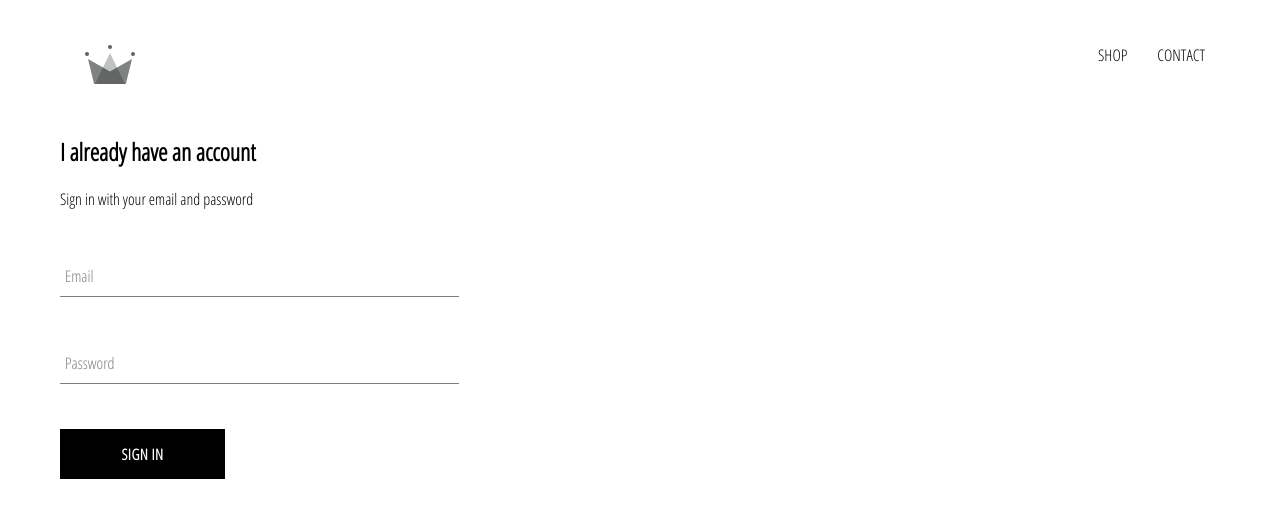
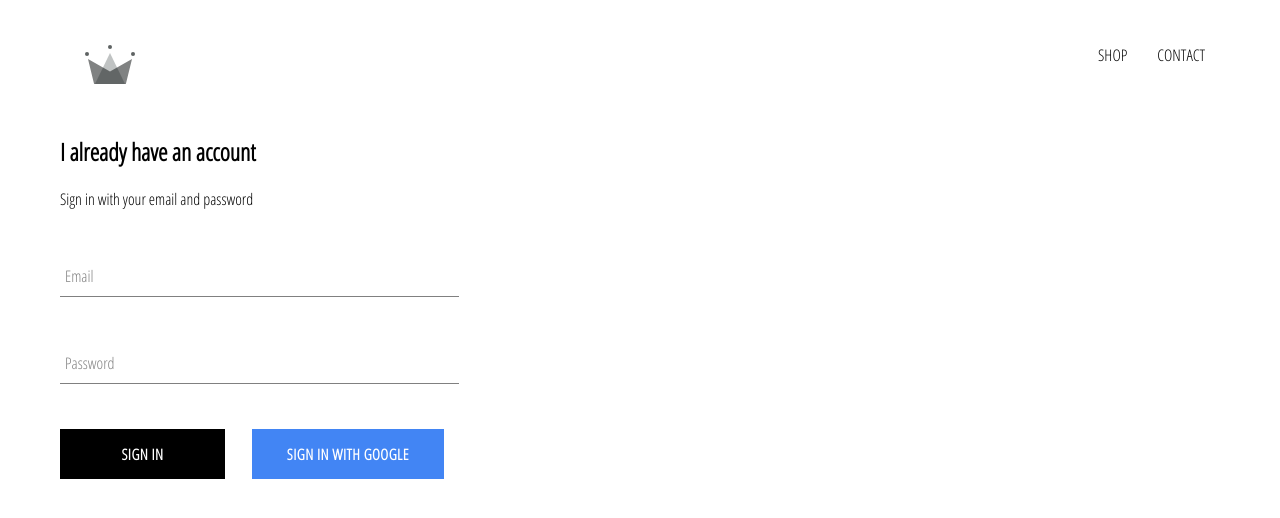
Before and after one commit to tiborkosa/crn-clothing, a React (Create React App) app: page /signin in a window 1280 px wide. Shown: the top 518 px of the page. Built offline with nearby package versions, Linux system fonts and the light colour scheme.

Commit message:
Added firebase authentication and modified the custom button style

```diff
--- a/package.json
+++ b/package.json
@@ -6,6 +6,7 @@
     "@testing-library/jest-dom": "^5.11.9",
     "@testing-library/react": "^11.2.5",
     "@testing-library/user-event": "^12.7.1",
+    "firebase": "^8.2.9",
     "node-sass": "^5.0.0",
     "react": "^17.0.1",
     "react-dom": "^17.0.1",
--- a/src/components/custom-button/custom-button.component.jsx
+++ b/src/components/custom-button/custom-button.component.jsx
@@ -2,8 +2,11 @@ import React from 'react';
 
 import './custom-button.style.scss';
 
-const CustomButton = ({ children, ...otherProps }) => (
-    <button className="custom-button" {...otherProps}>
+const CustomButton = ({ children, isGoogleSignIn, ...otherProps }) => (
+    <button
+        className={`${isGoogleSignIn ? 'google-sign-in' : ''} custom-button`}
+        {...otherProps}
+    >
         {children}
     </button>
 );
--- a/src/components/custom-button/custom-button.style.scss
+++ b/src/components/custom-button/custom-button.style.scss
@@ -3,7 +3,7 @@
     width: auto;
     height: 50px;
     letter-spacing: 0.5px;
-    line-height: 50px;
+    /*line-height: 50px;*/
     padding: 0 35px 0 35px;
     font-size: 15px;
     background-color: black;
@@ -19,4 +19,13 @@
       color: black;
       border: 1px solid black;
     }
+    &.google-sign-in {
+      background-color: #4285f4;
+      color: white;
+
+      &:hover {
+        background-color: #357ae8;
+        border: none;
+      }
+    }
   }
--- a/src/components/sign-in/sign-in.component.jsx
+++ b/src/components/sign-in/sign-in.component.jsx
@@ -2,7 +2,7 @@ import React from 'react';
 
 import FormInput from '../form-input/form-input.component';
 import CustomButton from '../custom-button/custom-button.component';
-
+import {signInWithGoogle} from '../../firebase/firebase.util';
 import './sign-in.style.scss';
 
 class SignIn extends React.Component {
@@ -47,7 +47,12 @@ class SignIn extends React.Component {
                         value= {this.state.password}
                         handleChange={this.handleChange}
                         required />
-                    <CustomButton type='submit'>Sign in</CustomButton>
+                    <div className='buttons'>
+                        <CustomButton type='submit'> Sign in </CustomButton>
+                        <CustomButton onClick={signInWithGoogle} isGoogleSignIn >
+                        Sign in with Google
+                        </CustomButton>
+                    </div>
                 </form>
             </div>
         )
--- a/src/components/sign-in/sign-in.style.scss
+++ b/src/components/sign-in/sign-in.style.scss
@@ -6,4 +6,8 @@
     .title {
         margin: 10px 0;
     }
+    .buttons {
+        display: flex;
+        justify-content: space-between;
+      }
 }
--- /dev/null
+++ b/src/firebase/firebase.util.js
@@ -0,0 +1,25 @@
+import firebase from 'firebase/app';
+
+import 'firebase/firestore';
+import 'firebase/auth';
+
+const config = {
+    apiKey: "AIzaSyAwrwUU3WOtnKOUFEd_t4XnZdLcCEj7bvk",
+    authDomain: "crn-db-a1ac0.firebaseapp.com",
+    projectId: "crn-db-a1ac0",
+    storageBucket: "crn-db-a1ac0.appspot.com",
+    messagingSenderId: "660342838402",
+    appId: "1:660342838402:web:1fb99224c2c52130be509b",
+    measurementId: "G-X93PD990PJ"
+  };
+
+  firebase.initializeApp(config);
+
+  export const auth = firebase.auth();
+  export const firestore = firebase.firestore();
+
+  const provider = new firebase.auth.GoogleAuthProvider();
+  provider.setCustomParameters({prompt: 'select_account'});
+  export const signInWithGoogle = () => auth.signInWithPopup(provider);
+
+  export default firebase;
```
Also changed, not shown: 2 other files (tests, documents, lock files or other folders).
